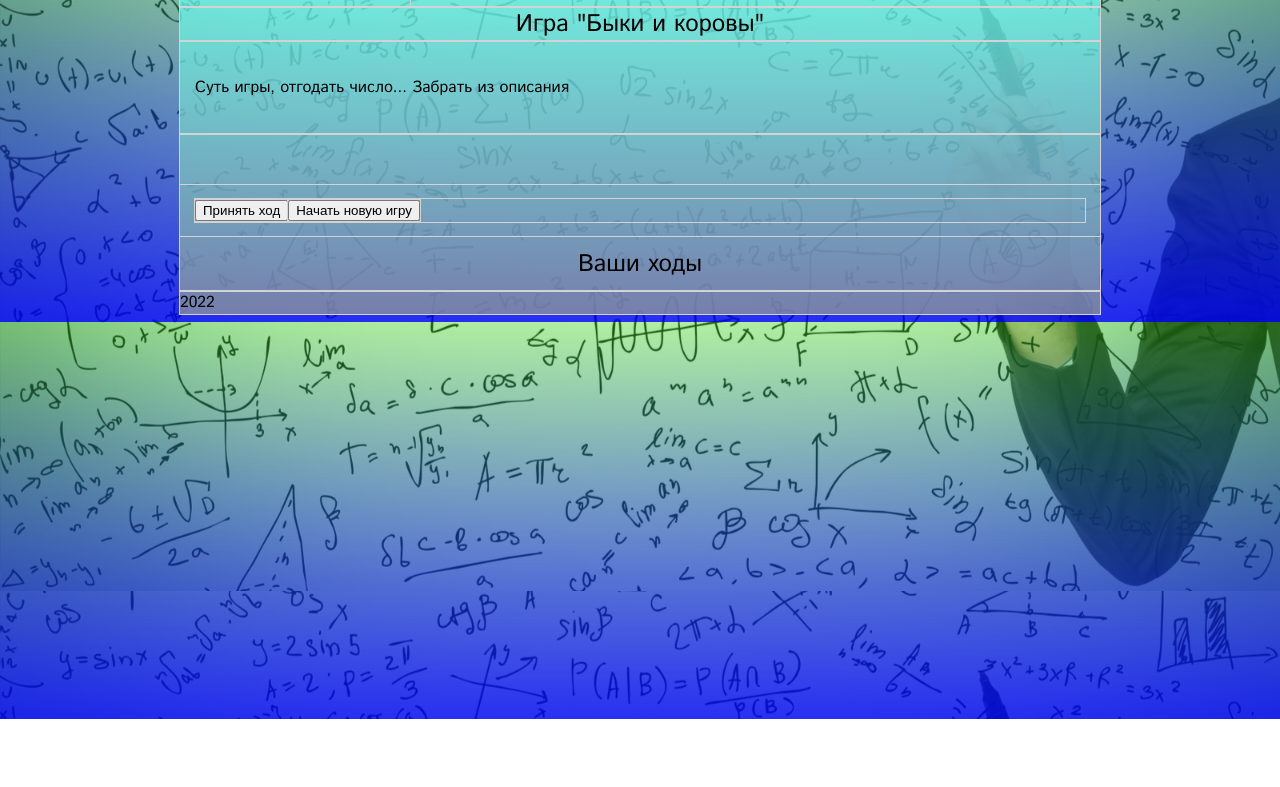
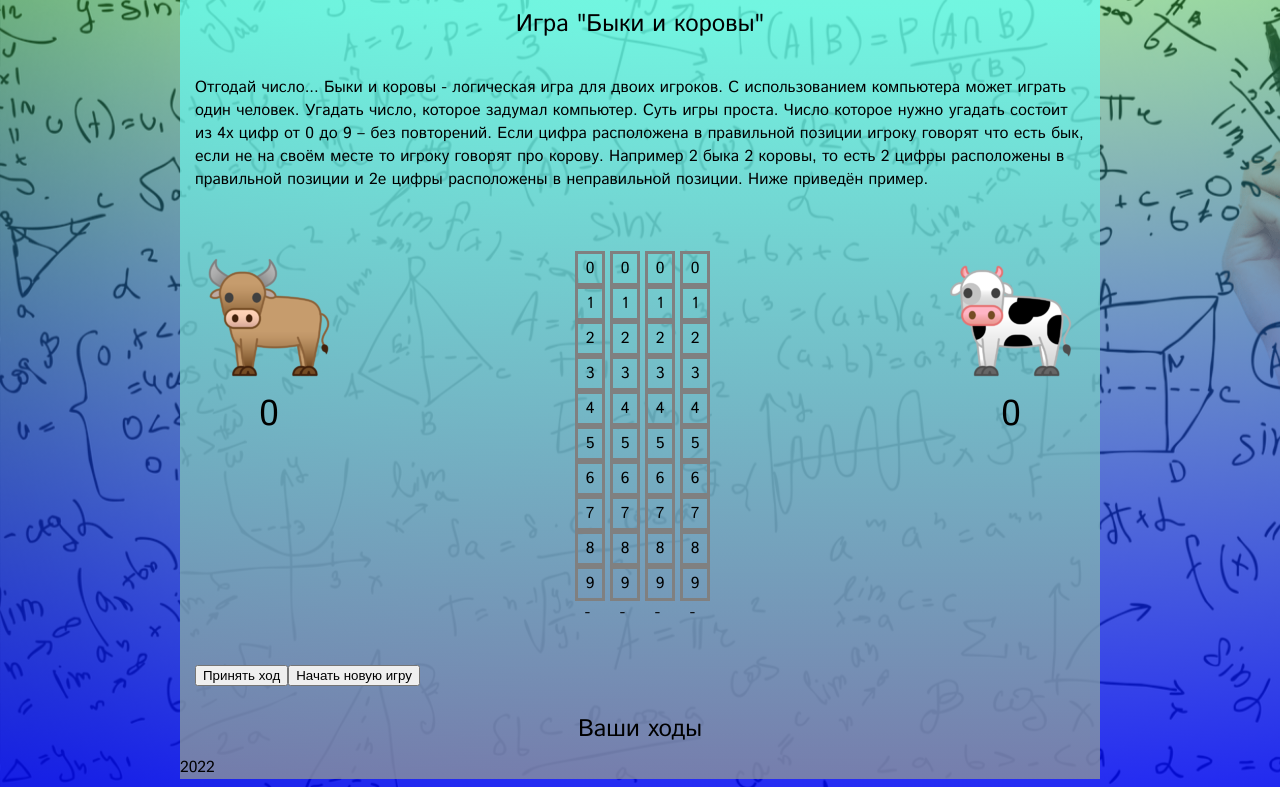
Before and after one commit to k2u6m5i3r/KursJS, a website with bundled scripts: page src/index.html in a window 1280 px wide. Shown: the part 81-868 px from the top of the page. Before the commit the page ends 800 px from the top, so only its background shows below. Built offline with nearby package versions, Linux system fonts and the light colour scheme.

Commit message:
gamesBullCows

```diff
--- a/src/js/builderDom.js
+++ b/src/js/builderDom.js
@@ -7,13 +7,13 @@ function addMyElement(typeBlock ,typeClass, typeId, content){
     }
     return result;
 }
-function addMyElementBtn(typeClass, typeId, content){
+function addMyElementInput(typeInput, typeClass, typeId, content){
     let result = document.createElement("input");
-    result.type = "button";
+    result.type = typeInput;
     result.value = content;
     result.className = typeClass;
     result.id = typeId;
     return result;
 }
 
-export {addMyElement, addMyElementBtn};
+export {addMyElement, addMyElementInput};
--- a/src/js/gamesBullCows.json
+++ b/src/js/gamesBullCows.json
@@ -1,6 +1,6 @@
 {
     "titel": "Игра \"Быки и коровы\"",
-    "pravilo":"Суть игры, отгодать число... Забрать из описания",
+    "pravilo":"Отгодай число... Быки и коровы - логическая игра для двоих игроков. С использованием компьютера может играть один человек. Угадать число, которое задумал компьютер. Суть игры проста. Число которое нужно угадать состоит из 4х цифр от 0 до 9 – без повторений. Если цифра расположена в правильной позиции игроку говорят что есть бык, если не на своём месте то игроку говорят про корову. Например 2 быка 2 коровы, то есть 2 цифры расположены в правильной позиции и 2е цифры расположены в неправильной позиции. Ниже приведён пример.     ",
     "status":"Ваш ход",
     "status_error1":"циры не должны повторяться",
     "result_win":"Вы выиграли, попробуй ещё сыграть)",
--- a/src/js/main.js
+++ b/src/js/main.js
@@ -1,5 +1,5 @@
 //here will by JavaScript code ...
-import { addMyElement, addMyElementBtn }  from './builderDom.js';
+import { addMyElement, addMyElementInput }  from './builderDom.js';
 //JSON
 function readTextFile(file, callback) {
     var rawFile = new XMLHttpRequest();
@@ -38,23 +38,23 @@ console.log(myDoc);
     // gamesNim.appendChild(statusGames);
     // const poleBtn = addMyElement("div", "gamesNim-btn btn", "gamesNim-btn", "");
     // gamesNim.appendChild(poleBtn);
-    // const buttonNextStep = addMyElementBtn("btn-next button","gamesNim-btn-next",forGamesNim.buttonNextStep);
+    // const buttonNextStep = addMyElementInput("button", "btn-next button","gamesNim-btn-next",forGamesNim.buttonNextStep);
     // poleBtn.appendChild(buttonNextStep);
-    // const buttonNewGames = addMyElementBtn("btn-newGames button","gamesNim-btn-newGames",forGamesNim.buttonNewGames);
+    // const buttonNewGames = addMyElementInput("button", "btn-newGames button","gamesNim-btn-newGames",forGamesNim.buttonNewGames);
     // poleBtn.appendChild(buttonNewGames);
 
 //  добавляю main с игрой gamesBullCows
 
 let gamesBullCows =  addMyElement("main", "gamesBullCows content", "gamesBullCows", "");
     myDoc.append(gamesBullCows);
-        // получаю локально поля для заполнения в игрк Ним
+        // получаю локально поля для заполнения в игры Быки и коровы
     let forGamesBullCows = "";
     readTextFile("./js/gamesBullCows.json", function(text){
         var data = JSON.parse(text);
         forGamesBullCows = data;
     });
 
-    //Добавление main-gamesNim - блока для игры Ним
+    //Добавление main-gamesNim - блока для игры Быки и коровы
     const titelGames = addMyElement("div", "gamesBullCows-titel titel", "gamesBullCows-titel", forGamesBullCows.titel);
     gamesBullCows.appendChild(titelGames);
     // Добавление полк правило игры
@@ -63,11 +63,69 @@ let gamesBullCows =  addMyElement("main", "gamesBullCows content", "gamesBullCow
     const poleGamesBullCows = addMyElement("div", "gamesBullCows-games", "gamesBullCows-games", "");
     gamesBullCows.appendChild(poleGamesBullCows);
 
+    const threeСolumns = addMyElement("div", "gamesBullCows-three-columns", "gamesBullCows-three-columns", "");
+    for(let i = 1; i <= 3; i++){
+        threeСolumns.appendChild(addMyElement("div", "gamesBullCows-three-columns-item", "gamesBullCows-three-columns-item-"+i, ""));
+    }
+
+    threeСolumns.children[1].classList.add("gamesBullCows-four-columns");
+
+    poleGamesBullCows.appendChild(threeСolumns);
+    // первая колонка (Картинка + Число угаданных быков) содержит два блока
+    const firstCollumn = document.getElementById("gamesBullCows-three-columns-item-1");
+    firstCollumn.append(addMyElement("div", "columns-item-image","columns-item-image-bull", ""));
+    firstCollumn.append(addMyElement("div", "columns-item-content","columns-item-content-bull", "0"));
+
+
+    // ввод числа(быбор)
+    const twoCollumn = document.getElementById("gamesBullCows-three-columns-item-2");
+    let poleNumbers = new DocumentFragment();
+    for(let i= 1; i <= 4; i++){
+        poleNumbers.appendChild(addMyElement("div", "gamesBullCows-four-columns-items", "gamesBullCows-four-columns-items-"+i, "" ));
+    }
+    console.dir(poleNumbers);
+
+    function addDigit(numberDigit){
+        let tempDigit = new DocumentFragment();
+        for(let i =0; i< 10; i++){
+            let lb = document.createElement('label');
+            lb.setAttribute("for", `number${numberDigit}-${i}`);
+            lb.textContent =`${i}`;
+            lb.appendChild(addMyElementInput("radio",`number-${numberDigit} allNumber`,`number-${numberDigit}-${i}`, ""+i ));
+            tempDigit.appendChild(lb);
+        }
+        tempDigit.appendChild(addMyElement("div", `number-${numberDigit}-itog`,`number-${numberDigit}-itog`, "-" ));
+        return tempDigit;
+    }
+    poleNumbers.children[0].append(addDigit("1"));
+    poleNumbers.children[1].append(addDigit("2"));
+    poleNumbers.children[2].append(addDigit("3"));
+    poleNumbers.children[3].append(addDigit("4"));
+    // console.log(poleNumbers);
+    twoCollumn.appendChild(poleNumbers);
+    // добавить событие на нажитие input-radio
+    let allNumber = document.getElementsByClassName("allNumber");
+    console.dir(allNumber);
+    for(let i=0; i< allNumber.length ; i++){
+        console.log("-");
+        allNumber[i].onclick = function(){
+
+            //document.getElementById("number-1-itog").textContent = number_1[i].value;
+            console.log("*");
+            console.log(allNumber[i].value);
+        }
+    }
+    // третья колонка (Картинка + Число угадныых быков)  содержит два блока
+    const threeCollumn = document.getElementById("gamesBullCows-three-columns-item-3");
+    threeCollumn.append(addMyElement("div", "columns-item-image","columns-item-image-cows", ""));
+    threeCollumn.append(addMyElement("div", "columns-item-content","columns-item-content-cows", "0"));
+
+
     const poleBtn = addMyElement("div", "gamesBullCows-btn btn", "gamesBullCows-btn", "");
     gamesBullCows.appendChild(poleBtn);
-    const buttonNextStep = addMyElementBtn("btn-next button","gamesBullCows-btn-next",forGamesBullCows.buttonNextStep);
+    const buttonNextStep = addMyElementInput("button", "btn-next button","gamesBullCows-btn-next",forGamesBullCows.buttonNextStep);
     poleBtn.appendChild(buttonNextStep);
-    const buttonNewGames = addMyElementBtn("btn-newGames button","gamesBullCows-btn-newGames",forGamesBullCows.buttonNewGames);
+    const buttonNewGames = addMyElementInput("button", "btn-newGames button","gamesBullCows-btn-newGames",forGamesBullCows.buttonNewGames);
     poleBtn.appendChild(buttonNewGames);
     const logGames = addMyElement("div", "gamesBullCows-log", "gamesBullCows-log", "");//Блок для ведения лога ходов
     const logGamesTitel= addMyElement("div", "logBullCows-tilet titel", "logBullCows-tilet", forGamesBullCows.log);  // титель
--- a/src/main.scss
+++ b/src/main.scss
@@ -1,5 +1,5 @@
 body * {
-    outline: 1px solid lightgrey;
+    // outline: 1px solid lightgrey;
 }
 //ограничивающий контейнер
 ._container{
@@ -64,21 +64,45 @@ ol[class] {
     &-pravilo{
         padding: 35px 15px;
     }
-    &-games {
+    &-three-columns {
         display: flex;
         justify-content: space-between;
         padding: 25px;
+        &-item{
+            // background-color: red;
+            #columns-item-image-bull{
+                background: no-repeat url('./img/bull.png');
+                width: 128px;
+                height: 128px;
+            }
+            #columns-item-image-cows{
+                background: no-repeat url('./img/cows.png');
+                background-size: contain;
+                width: 128px;
+                height: 128px;
+            }
+            .columns-item-content{
+                padding: 10px 0px;
+                text-align: center;
+                font-size: 36px;
+            }
+        }
     }
+
     &-four-columns{
-
+        text-align: center;
         display: flex;
         justify-content: space-around;
     }
     &-four-columns-items{
+
         width: 35px;
         label {
-                padding-bottom: 15px;
-                display: block;
+            cursor: pointer;
+            border: 3px solid grey;
+            padding: 3px;
+            display: block;
+            margin-left: 5px;
         }
     }
 
@@ -88,8 +112,7 @@ ol[class] {
         position: absolute;
         left: -9999px;
     }
-    .gamesBullCows-three-columns-item {
-    }
+
 
     .number1 {
     }
```
Also changed, not shown: src/img/bull.png (added), src/img/cows.png (added).
